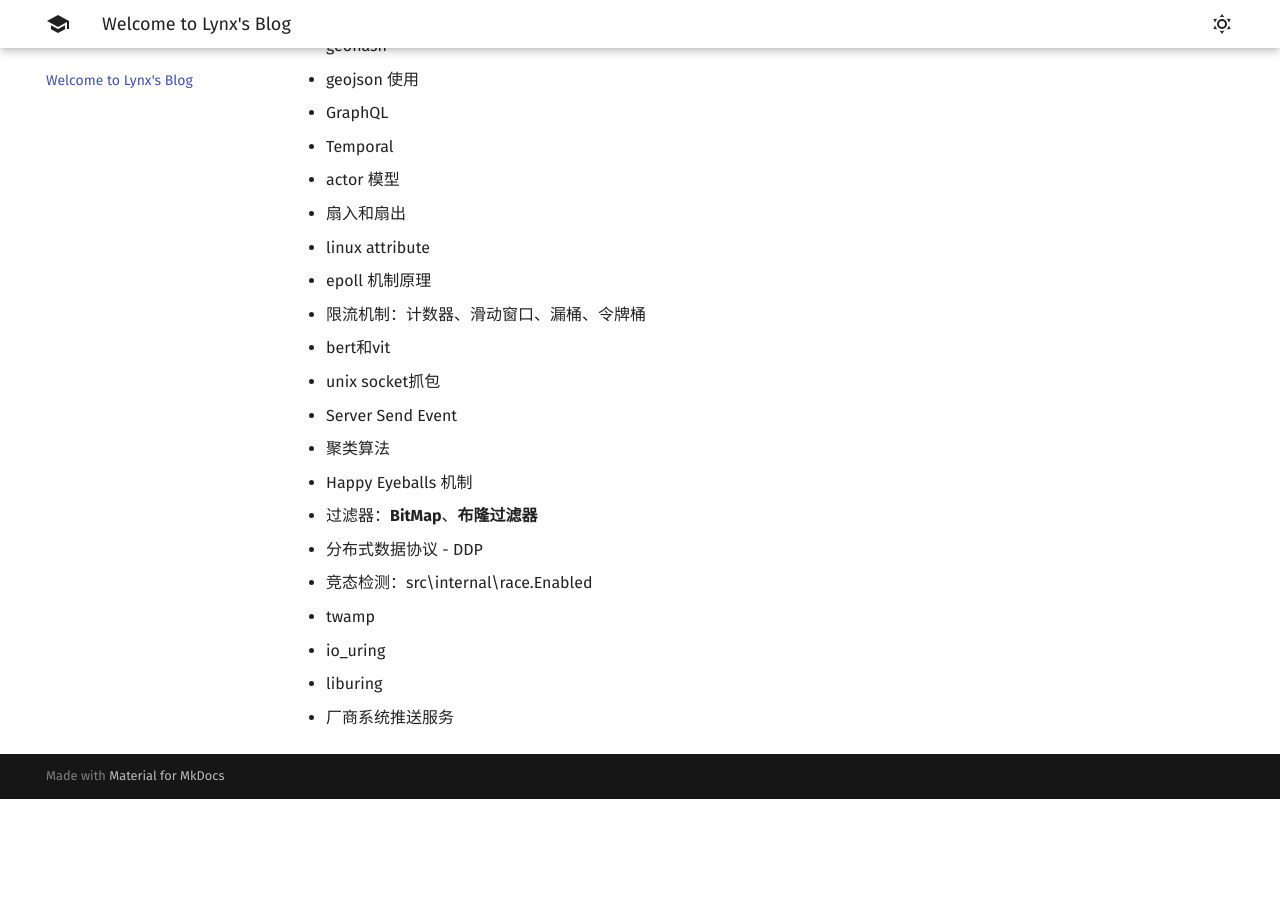
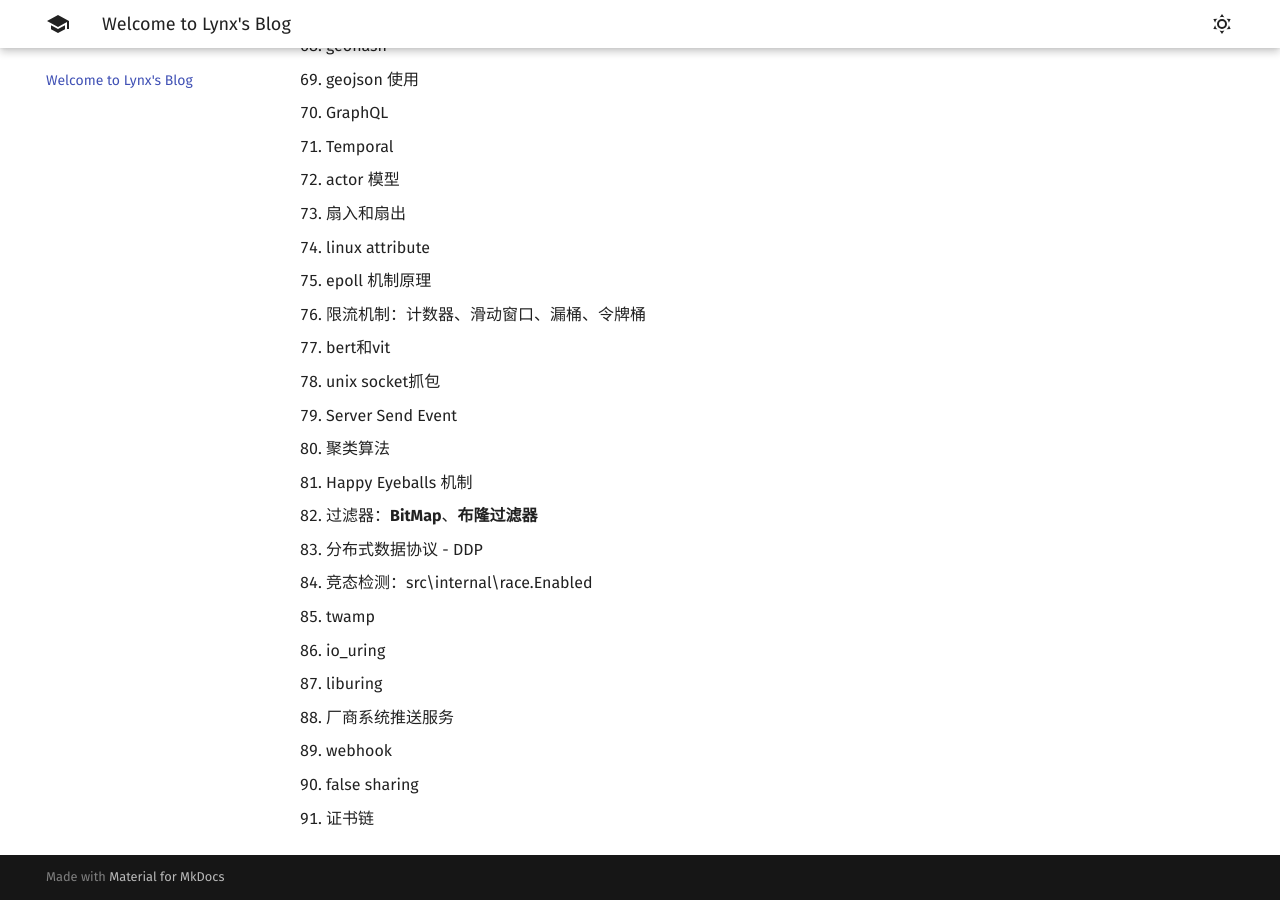
Before and after one commit to 1314liuwei/blog, an MkDocs documentation site: the page built from docs/index.md, in a window 1280 px wide and 900 px high, scrolled down 2488 px. Built offline with MkDocs 1.6.1 and Material for MkDocs 9.7.7, drawn with Linux system fonts in a browser that asks for light colours; before the commit the page ends 3287 px from its top, so only the background shows below that; part of the change alters nothing that is shown.

Commit message:
2023/09/11 周一

```diff
--- a/docs/index.md
+++ b/docs/index.md
@@ -2,91 +2,94 @@
 
 **留的一些坑：**
 
-- iptables 三表五链
-- sync.WaitGroup
-- sync.Pool
-- Zstandard 算法使用
-- Kill Switch 简介
-- Socks5 和 HTTP 代理分析与实现
-- BIRD 路由协议软件(参考：[url](https://soha.moe/post/bird-bgp-kickstart.html#1-%E4%BB%80%E4%B9%88%E6%98%AF-bird))
-- gViso 了解，协议栈实现
-- NaCI 加密算法(参考：[url](https://segmentfault.com/a/1190000000476866))
-- Noise 加密算法了解(参考：[url](http://www.noiseprotocol.org/noise.html))
-- Disco 加密算法了解(参考：[url](https://www.discocrypto.com/#/))
-- WebSocket 链接连接流程分析
-- UDP 流量伪装为 TCP
-- KCP 协议
-- bufio 包使用
-- netlink套接字
-- kcptun 项目
-- quic 协议
-- http3
-- chacha20算法
-- windows namedpipe
-- windows SDDL Syntax
-- webrtc 了解
-- webtransport 了解
-- 死锁、活锁、饥饿、自旋锁
-- 半虚拟化网卡
-- Forward Error Correction 算法
-- 重放攻击
-- TCP重置报文段(RST)
-- Go 调用动态链接库
-- pcap 库学习
-- Go 条件编译
-- linux socket的 **sendmmsg** 和 **recvmmsg**
-- 一致性哈希算法
-- MPC 安全多方计算
-- MPTCP 学习 [url](https://mp.weixin.qq.com/s/aC7omLYJ6Anm9f-8b4qYAg)
-- Groupcache 学习
-- BT Sync（Resilio Sync）自动同步
-- vpn gate使用
-- Go 使用不同编码
-- lock-free 编程
-- CAS 机制
-- hmac 了解
-- double-defer 机制
-- UEFI 和 BIOS
-- 地址复用和端口复用
-- Go 泛型
-- TCP 状态机
-- Linux 常见虚拟网卡
-- libp2p 事件总线设计
-- ASN 自治系统
-- 拓展原语和并发原语
-- errorgroups 学习
-- 函数选项模式
-- go.uber.org/fx 依赖注入\
-- windows iphlpapi.dll
-- ioctl
-- go mod 原理
-- github.com/ulule/deepcopier
-- webkit
-- //go:linkname 、//go:nosplit 等Go编译器指令
-- runtime.procyield
-- gob
-- fsnotify
-- sync.Cond
-- sqlite wal模式
-- 文件读写锁
-- geohash
-- geojson 使用
-- GraphQL
-- Temporal
-- actor 模型
-- 扇入和扇出
-- linux attribute
-- epoll 机制原理
-- 限流机制：计数器、滑动窗口、漏桶、令牌桶
-- bert和vit
-- unix socket抓包
-- Server Send Event
-- 聚类算法
-- Happy Eyeballs 机制
-- 过滤器：**BitMap**、**布隆过滤器**
-- 分布式数据协议 - DDP
-- 竞态检测：src\internal\race.Enabled
-- twamp
-- io_uring
-- liburing
-- 厂商系统推送服务
+1. iptables 三表五链
+2. sync.WaitGroup
+3. sync.Pool
+4. Zstandard 算法使用
+5. Kill Switch 简介
+6. Socks5 和 HTTP 代理分析与实现
+7. BIRD 路由协议软件(参考：[url](https://soha.moe/post/bird-bgp-kickstart.html#1-%E4%BB%80%E4%B9%88%E6%98%AF-bird))
+8. gViso 了解，协议栈实现
+9. NaCI 加密算法(参考：[url](https://segmentfault.com/a/1190000000476866))
+10. Noise 加密算法了解(参考：[url](http://www.noiseprotocol.org/noise.html))
+11. Disco 加密算法了解(参考：[url](https://www.discocrypto.com/#/))
+12. WebSocket 链接连接流程分析
+13. UDP 流量伪装为 TCP
+14. KCP 协议
+15. bufio 包使用
+16. netlink套接字
+17. kcptun 项目
+18. quic 协议
+19. http3
+20. chacha20算法
+21. windows namedpipe
+22. windows SDDL Syntax
+23. webrtc 了解
+24. webtransport 了解
+25. 死锁、活锁、饥饿、自旋锁
+26. 半虚拟化网卡
+27. Forward Error Correction 算法
+28. 重放攻击
+29. TCP重置报文段(RST)
+30. Go 调用动态链接库
+31. pcap 库学习
+32. Go 条件编译
+33. linux socket的 **sendmmsg** 和 **recvmmsg**
+34. 一致性哈希算法
+35. MPC 安全多方计算
+36. MPTCP 学习 [url](https://mp.weixin.qq.com/s/aC7omLYJ6Anm9f-8b4qYAg)
+37. Groupcache 学习
+38. BT Sync（Resilio Sync）自动同步
+39. vpn gate使用
+40. Go 使用不同编码
+41. lock-free 编程
+42. CAS 机制
+43. hmac 了解
+44. double-defer 机制
+45. UEFI 和 BIOS
+46. 地址复用和端口复用
+47. Go 泛型
+48. TCP 状态机
+49. Linux 常见虚拟网卡
+50. libp2p 事件总线设计
+51. ASN 自治系统
+52. 拓展原语和并发原语
+53. errorgroups 学习
+54. 函数选项模式
+55. go.uber.org/fx 依赖注入\
+56. windows iphlpapi.dll
+57. ioctl
+58. go mod 原理
+59. github.com/ulule/deepcopier
+60. webkit
+61. //go:linkname 、//go:nosplit 等Go编译器指令
+62. runtime.procyield
+63. gob
+64. fsnotify
+65. sync.Cond
+66. sqlite wal模式
+67. 文件读写锁
+68. geohash
+69. geojson 使用
+70. GraphQL
+71. Temporal
+72. actor 模型
+73. 扇入和扇出
+74. linux attribute
+75. epoll 机制原理
+76. 限流机制：计数器、滑动窗口、漏桶、令牌桶
+77. bert和vit
+78. unix socket抓包
+79. Server Send Event
+80. 聚类算法
+81. Happy Eyeballs 机制
+82. 过滤器：**BitMap**、**布隆过滤器**
+83. 分布式数据协议 - DDP
+84. 竞态检测：src\internal\race.Enabled
+85. twamp
+86. io_uring
+87. liburing
+88. 厂商系统推送服务
+89. webhook
+90. false sharing
+91. 证书链
```
